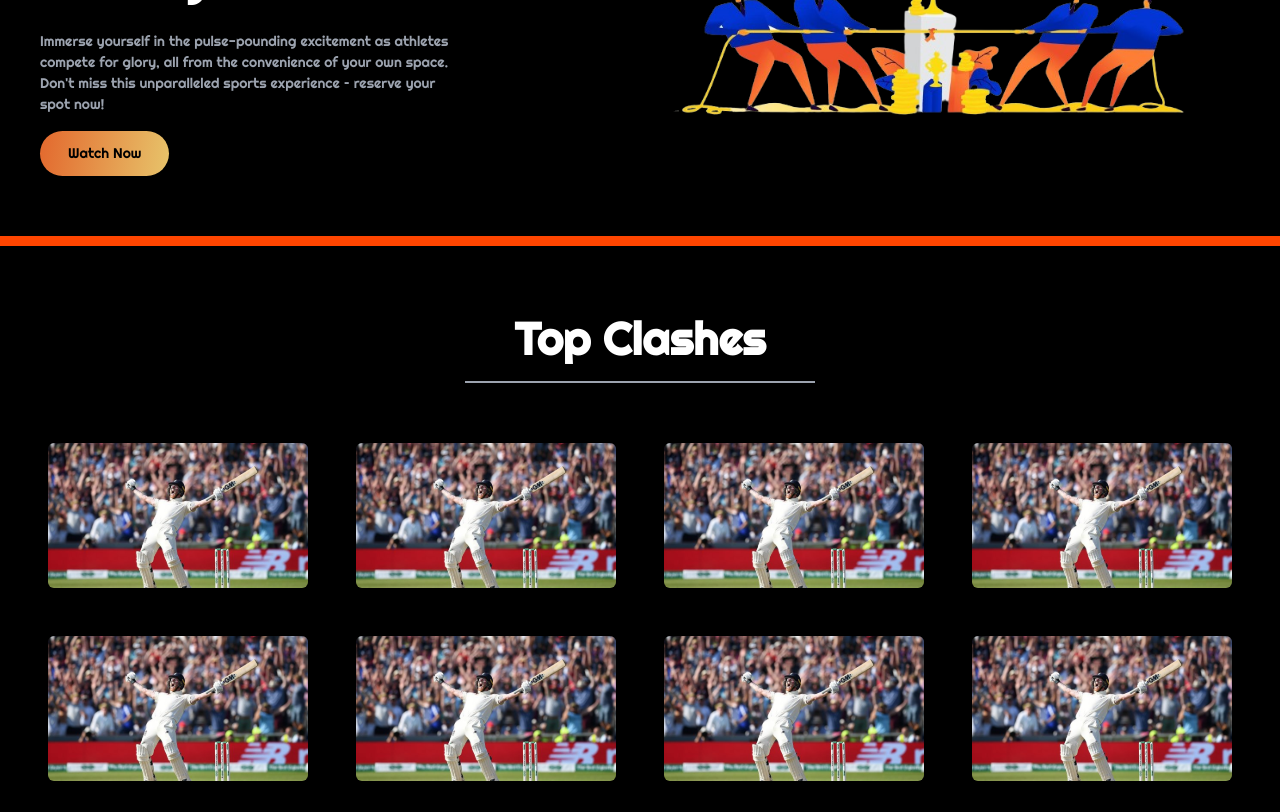
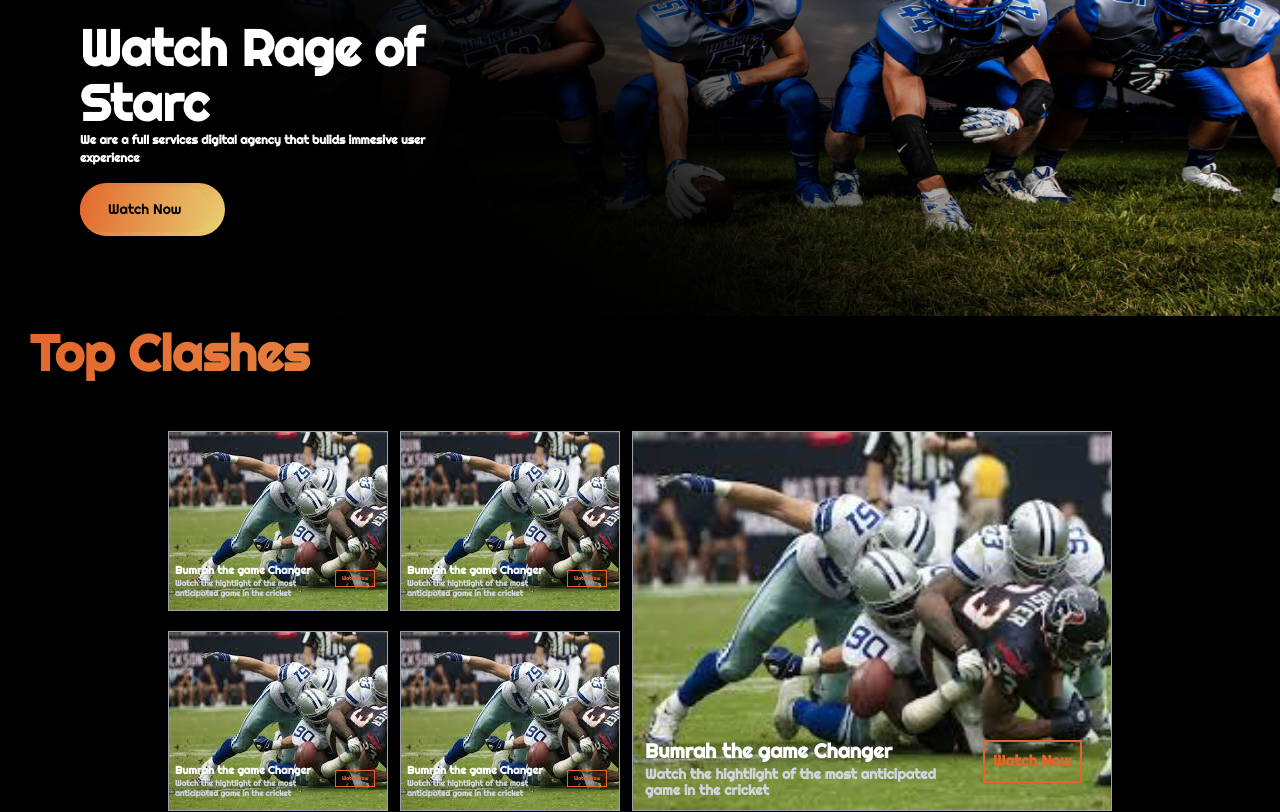
Before and after one commit to mhmAdmin1122/spority, a Next.js app: page / in a window 1280 px wide. Shown: the part 260-1072 px from the top of the page. Built offline with nearby package versions, Linux system fonts and the light colour scheme.

Commit message:
home page abbnaera nd third section is ready

```diff
--- a/pages/Components/HeroBanners/HomeHerro.tsx
+++ b/pages/Components/HeroBanners/HomeHerro.tsx
@@ -7,23 +7,35 @@ import btnimg from "@/public/img/playIcon.png";
 
 const HomeHerro = () => {
   return (
-    <div className="HomeHeroBanner">
-      <div className="homeHero-innerBox hero-contentBox w-[420px]">
-        <div className="flex flex-wrap gap-4 items-center py-3">
-          <Image src={HeroPic1} alt="tv-pic" />
-          <h3 className="text-[28px] font-bold">Your Stadium Seat for</h3>
+    // <div className="HomeHeroBanner">
+    //   <div className="homeHero-innerBox hero-contentBox w-[420px]">
+    //     <div className="flex flex-wrap gap-4 items-center py-3">
+    //       <Image src={HeroPic1} alt="tv-pic" />
+    //       <h3 className="text-[28px] font-bold">Your Stadium Seat for</h3>
+    //     </div>
+    //     <h1 className="text-[45px] font-bold">Thrilling Battles</h1>
+    //     <p className="text-[14px] text-gray-400 font-medium w-full py-4">
+    //       Immerse yourself in the pulse-pounding excitement as athletes compete
+    //       for glory, all from the convenience of your own space. Don{"'"}t miss
+    //       this unparalleled sports experience {"–"} reserve your spot now!
+    //     </p>
+    // <WatchBtn btnUrl="/Live-Channels" classextra="!cursor-pointer"  />
+    //   </div>
+
+    //   <div className="homeHero-innerBox hero-illust-Box w-1/2">
+    //     <Image src={illustPic} alt="illust-homeHero-pic" />
+    //   </div>
+    // </div>
+    <div className="Hero-Section-MainDiv">
+      <div className="w-[450px] pl-[80px] pb-[80px] max-[860px]:pl-[40px] max-[860px]:w-[360px] max-[400px]:w-[300px] max-[340px]:w-[280px]">
+        <h1 className="">Watch Rage of Starc</h1>
+        <p className="">
+          We are a full services digital agency that bulids immesive user
+          experience
+        </p>
+        <div className="btn mt-4">
+          <WatchBtn btnUrl="/Live-Channels" classextra="!cursor-pointer" />
         </div>
-        <h1 className="text-[45px] font-bold">Thrilling Battles</h1>
-        <p className="text-[14px] text-gray-400 font-medium w-full py-4">
-          Immerse yourself in the pulse-pounding excitement as athletes compete
-          for glory, all from the convenience of your own space. Don{"'"}t miss
-          this unparalleled sports experience {"–"} reserve your spot now!
-        </p>
-        <WatchBtn btnUrl="/Live-Channels" classextra="!cursor-pointer"  />
-      </div>
-
-      <div className="homeHero-innerBox hero-illust-Box w-1/2">
-        <Image src={illustPic} alt="illust-homeHero-pic" />
       </div>
     </div>
   );
--- a/pages/Components/Layout.tsx
+++ b/pages/Components/Layout.tsx
@@ -11,7 +11,7 @@ const righteous = Righteous({
 
 const Layout = ({ children }: any) => {
   return (
-    <main className={`${righteous.className}`}>
+    <main className={`${righteous.className} select-none`}>
       <Navbar />
       {children}
       <Footer />
--- a/pages/Components/Sections/Clashes.tsx
+++ b/pages/Components/Sections/Clashes.tsx
@@ -3,62 +3,29 @@ import SectionHeader from "../SectionHeader";
 import clash from "@/public/img/clash.svg";
 import ClashCard from "../SectionsCards/ClashCard";
 import ViewMoreBtn from "../ViewMoreBtn";
+import TopClashCard from "../SectionsCards/TopClashCard";
 
 const Clashes = () => {
   return (
-    <div className="clashes-section-box">
-      <SectionHeader title="Top Clashes" />
-      <div className="clashes-section-cardbox">
-        <ClashCard
-          cardPic={clash}
-          altText="clash-pic"
-          videoSec="24.03"
-          videoLink="/"
-        />
-        <ClashCard
-          cardPic={clash}
-          altText="clash-pic"
-          videoSec="24.03"
-          videoLink="/"
-        />
-        <ClashCard
-          cardPic={clash}
-          altText="clash-pic"
-          videoSec="24.03"
-          videoLink="/"
-        />
-        <ClashCard
-          cardPic={clash}
-          altText="clash-pic"
-          videoSec="24.03"
-          videoLink="/"
-        />
-        <ClashCard
-          cardPic={clash}
-          altText="clash-pic"
-          videoSec="24.03"
-          videoLink="/"
-        />
-        <ClashCard
-          cardPic={clash}
-          altText="clash-pic"
-          videoSec="24.03"
-          videoLink="/"
-        />
-        <ClashCard
-          cardPic={clash}
-          altText="clash-pic"
-          videoSec="24.03"
-          videoLink="/"
-        />
-        <ClashCard
-          cardPic={clash}
-          altText="clash-pic"
-          videoSec="24.03"
-          videoLink="/"
-        />
+    <div className="TopClashes-MainDiv">
+      <div className="px-[30px]">
+        <h1 className="TopClashes-h1">Top Clashes</h1>
+        <div className="flex gap-3 justify-center max-[860px]:flex-col max-[400px]:gap-2">
+          <div className="">
+            <div className="flex gap-3 justify-center max-[470px]:gap-2 max-[470px]:flex-col max-[470px]:items-center">
+              <ClashCard />
+              <ClashCard />
+            </div>
+            <div className="flex gap-3 mt-5 justify-center max-[470px]:gap-2 max-[470px]:mt-2 max-[470px]:flex-col max-[470px]:items-center">
+              <ClashCard />
+              <ClashCard />
+            </div>
+          </div>
+          <div className="flex justify-center">
+            <TopClashCard />
+          </div>
+        </div>
       </div>
-      <ViewMoreBtn btnText="View More" btnUrl="/" />
     </div>
   );
 };
--- a/pages/Components/SectionsCards/ClashCard.tsx
+++ b/pages/Components/SectionsCards/ClashCard.tsx
@@ -1,27 +1,20 @@
-import React, { useState } from "react";
-import Image from "next/image";
-import Link from "next/link";
+import React from "react";
 
-const ClashCard = ({cardPic, altText, videoSec, videoLink}:any) => {
-  const [isShown, setIsShown] = useState(false);
-
-  const handleHover = (event: any) => {
-    setIsShown((current) => !current);
-  };
+const ClashCard = () => {
   return (
-    <Link href={`${videoLink}`} className="clashes-cards">
-      <Image
-        src={cardPic}
-        alt={altText}
-        onMouseOver={handleHover}
-        onMouseOut={handleHover}
-      />
-      {isShown && (
-        <b className="time-stamp-clash-card">
-          {videoSec} sec
-        </b>
-      )}
-    </Link>
+    <div className="TopClashes-Card">
+      <div className="flex w-full px-[6px] ">
+        <div className="w-[160px]">
+          <h1 className="">Bumrah the game Changer</h1>
+          <p>
+            Watch the hightlight of the most anticipated game in the cricket
+          </p>
+        </div>
+        <div className="">
+          <button>Watch Now</button>
+        </div>
+      </div>
+    </div>
   );
 };
 
--- /dev/null
+++ b/pages/Components/SectionsCards/TopClashCard.tsx
@@ -0,0 +1,25 @@
+import React from 'react'
+
+const TopClashCard = () => {
+  return (
+    <div className="TopClashes-Card2">
+      <div className="flex gap-2 w-full px-3  max-[400px]:px-[6px]">
+        <div className="w-[330px] max-[975px]:w-[280px] max-[920px]:w-[270px]  max-[400px]:w-[150px]">
+          <h1 className=" text-white font-extrabold text-[20px]">
+            Bumrah the game Changer
+          </h1>
+          <p className="text-[14px] text-gray-300 font-semibold leading-[16px]  max-[920px]:text-[12px]">
+            Watch the hightlight of the most anticipated game in the cricket
+          </p>
+        </div>
+        <div className="h-fit">
+          <button className=" text-[#e3652b] font-bold text-[15px] px-2 py-2 mt-1 border-[2px] border-[#e3652b] max-[975px]:text-[12px] max-[920px]:text-[10px] max-[920px]:px-[2px">
+            Watch Now
+          </button>
+        </div>
+      </div>
+    </div>
+  )
+}
+
+export default TopClashCard;
--- a/pages/_app.tsx
+++ b/pages/_app.tsx
@@ -4,6 +4,7 @@ import "@/styles/buttons.css";
 import "@/styles/Newslatter.css";
 import "@/styles/channels.css";
 import "@/styles/sliders.css";
+import "@/styles/warisstyle.css";
 import "slick-carousel/slick/slick.css";
 import "slick-carousel/slick/slick-theme.css";
 import type { AppProps } from "next/app";
--- a/pages/index.tsx
+++ b/pages/index.tsx
@@ -20,7 +20,6 @@ const HomePage = () => {
         <HomeHerro />
         {/* <ScoreCard /> */}
         <Clashes />
-        <News />
         <NewsLatter />
       </section>
     </Layout>
--- /dev/null
+++ b/styles/warisstyle.css
@@ -0,0 +1,82 @@
+/* Home Hero Section */
+.Hero-Section-MainDiv {
+  height: 500px;
+  background-image: url("../public/img/Desktop-2.png");
+  background-repeat: no-repeat;
+  background-position: center;
+  background-size: cover;
+  display: flex;
+  align-items: end;
+}
+.Hero-Section-MainDiv h1 {
+  @apply text-[50px] text-white font-bold leading-[55px] max-[860px]:text-[40px]  max-[400px]:text-[30px] max-[400px]:leading-[36px];
+}
+.Hero-Section-MainDiv p {
+  @apply text-[12px] text-white font-semibold max-[860px]:text-[10px];
+}
+.Hero-Section-MainDiv button {
+  @apply text-[8px] text-black pl-6 pr-2 py-2 font-bold;
+}
+.Hero-Section-MainDiv .btn {
+  @apply w-fit h-fit pr-4 py-1 flex rounded-full;
+  align-items: center;
+  background: linear-gradient(125deg, #e3652b, #e8d576);
+}
+.Hero-Section-MainDiv .btn:hover div {
+  display: block;
+  transition: all 0s 2s ease-in;
+}
+/* Home Hero Section */
+
+/* TopClashes Section */
+.TopClashes-MainDiv {
+  @apply w-full h-fit bg-black pb-12;
+}
+.TopClashes-h1 {
+  @apply text-[50px] font-bold pb-[40px] max-[860px]:text-[40px] max-[400px]:text-[30px] max-[860px]:text-center max-[860px]:pb-[20px];
+  background: linear-gradient(125deg, #e3652b, #e8d576);
+  -webkit-text-fill-color: transparent;
+  background-clip: text;
+}
+/* TopClashes Section */
+/* TopClashes Card */
+.TopClashes-Card {
+  background-image: url("../public/img/TopClashesCardImg.jpg");
+  @apply h-[180px] w-[220px] pb-3 flex border-[1px] border-gray-400 max-[860px]:h-[150px];
+  align-items: end;
+}
+.TopClashes-Card h1 {
+  @apply text-white font-extrabold text-[11px];
+}
+.TopClashes-Card p {
+  @apply text-[8px] text-gray-300 font-semibold leading-[10px];
+}
+.TopClashes-Card button {
+  @apply text-[#e3652b] font-bold text-[5px] px-[6px] py-[4px] mt-1 border-[1px] border-[#e3652b];
+}
+.TopClashes-Card button:hover,
+.TopClashes-Card2 button:hover {
+  background: linear-gradient(125deg, #e3652b, #e8d576);
+  color: black;
+  border: none;
+}
+.TopClashes-Card2 {
+  background-image: url("../public/img/TopClashesCardImg.jpg");
+  @apply h-[380px] w-[480px] pb-3 flex border-[1px] border-gray-400 max-[975px]:w-[420px] max-[920px]:w-[380px] max-[860px]:h-[260px] max-[460px]:h-[220px] max-[400px]:w-[220px]  max-[400px]:h-[150px];
+  background-repeat: no-repeat;
+  background-position: center;
+  background-size: cover;
+  align-items: end;
+}
+@media screen and (max-width: 400px) {
+  .TopClashes-Card2 h1 {
+    @apply text-white font-extrabold text-[11px];
+  }
+  .TopClashes-Card2 p {
+    @apply text-[8px] text-gray-300 font-semibold leading-[10px];
+  }
+  .TopClashes-Card2 button {
+    @apply text-[#e3652b] font-bold text-[5px] px-[6px] py-[4px] mt-1 border-[1px] border-[#e3652b];
+  }
+}
+/* TopClashes Card */
```
